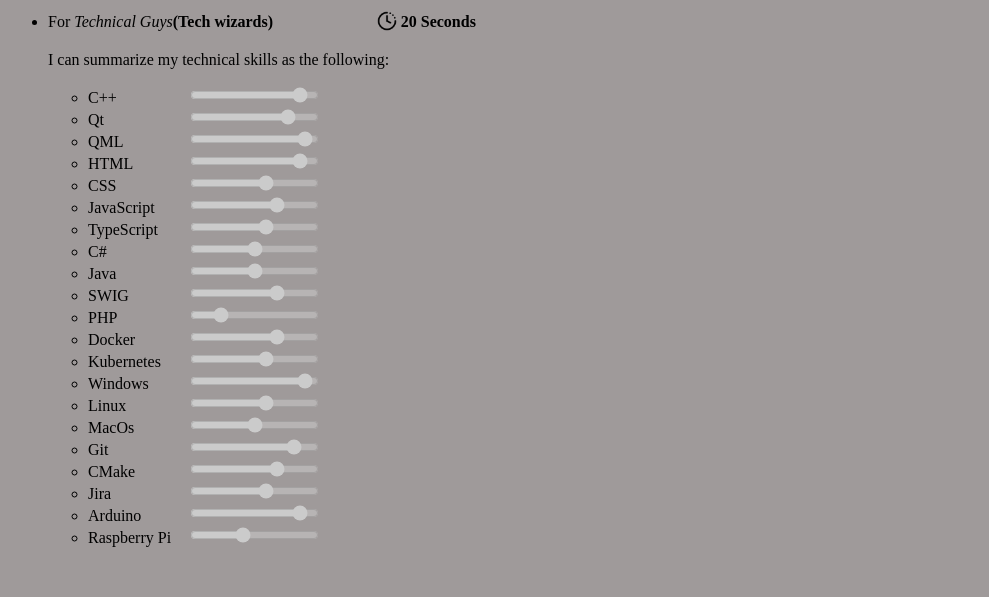
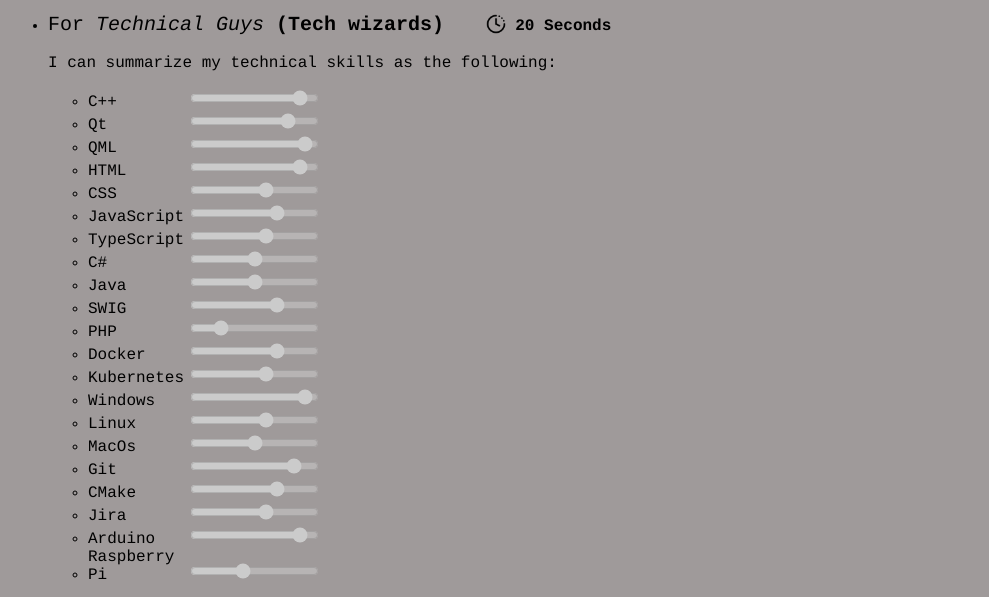
Before and after one commit to Mohammedbie/Personal-Website, a plain HTML site: page index.html in a window 1280 px wide. Shown: the part 641-1238 px from the top of the page, without its empty margins (0-989 px from the left). Before the commit the page ends 1204 px from the top, so only its background shows below. Drawn offline with Linux system fonts and the light colour scheme.

Commit message:
Changing page font family and size

```diff
--- a/index.html
+++ b/index.html
@@ -9,14 +9,14 @@
 <body>
     <nav>
         <ul>
-            <li>For <em>HR</em><strong> (People folks)</strong> <sub><img width="20" height="20" src="Images/timer.png"/></sub> <b>4 Minutes</b> </li>
+            <li><span class="head-titles">For <em>HR </em><strong>  (People folks)</strong></span> <sub><img width="20" height="20" src="Images/timer.png"/></sub> <b>4 Minutes</b> </li>
             <article>
                 <p>I am a <b>determined</b>, <b>quick-learning team player</b> who enjoys <b>fun</b> <em>challenges</em>.</p>
                 <p>The story begins in <b>26/6/1992</b> when I first open my eyes on this puzzling, challenging and ever changing world I got hooked on the challenging part and since then I walked this world seeking to enrich my mind and that's the goal.</p>
                 <p>Give me a fun puzzle to solve and some info to digest and I will not only be fully satisfied but also leave you amazed!</p>
                 <p>Some marks on the road are:
                     <ul>
-                        <li>On <b>2009</b>, I finished my high school with almost <b>96%</b>and enrolled in <b>Faculty of Engineering at Tanta university</b>.</li>
+                        <li>On <b>2009</b>, I finished my high school with almost <b>96%</b> and enrolled in <b>Faculty of Engineering at Tanta university</b>.</li>
                         <li>On <b>2012</b>, I was drawned to Chess and was almost unbeatable, I only lost once in this entire year which included <b><u>3600+</u></b> games and ended at <b><u>2000+</u></b> rating on ChessJam website(<b><u>Master</u></b> class).</li>
                         <li>On <b>2014</b>, I graduated from the university with <b>Good</b> grade and <b>Excellent</b> on the graduation project.</li>
                         <li>On <b>2016</b>, I started working on a 3D
@@ -28,30 +28,30 @@
                 </p>
             </article>
 
-            <li>For <em>Technical Guys</em><strong> (Tech wizards)</strong> <sub><img width="20" height="20" src="Images/timer.png"/></sub> <b>20 Seconds</b> </li>
+            <li><span class="head-titles">For <em>Technical Guys </em><strong> (Tech wizards)</strong></span> <sub><img width="20" height="20" src="Images/timer.png"/></sub> <b>20 Seconds</b> </li>
             <p>I can summarize my technical skills as the following:</p>
             <ul class="skills-container">
-                <li><span>C++</span><input type="range" value="90" disabled> </li>
-                <li><span>Qt</span><input type="range" value="80" disabled> </li>
-                <li><span>QML</span><input type="range" value="95" disabled> </li>
-                <li><span>HTML</span><input type="range" value="90" disabled> </li>
-                <li><span>CSS</span><input type="range" value="60" disabled> </li>
-                <li><span>JavaScript</span><input type="range" value="70" disabled> </li>
-                <li><span>TypeScript</span><input type="range" value="60" disabled> </li>
-                <li><span>C#</span><input type="range" value="50" disabled> </li>
-                <li><span>Java</span><input type="range" value="50" disabled> </li>
-                <li><span>SWIG</span><input type="range" value="70" disabled> </li>
-                <li><span>PHP</span><input type="range" value="20" disabled> </li>
-                <li><span>Docker</span><input type="range" value="70" disabled> </li>
-                <li><span>Kubernetes</span><input type="range" value="60" disabled> </li>
-                <li><span>Windows</span><input type="range" value="95" disabled> </li>
-                <li><span>Linux</span><input type="range" value="60" disabled> </li>
-                <li><span>MacOs</span><input type="range" value="50" disabled> </li>
-                <li><span>Git</span><input type="range" value="85" disabled> </li>
-                <li><span>CMake</span><input type="range" value="70" disabled> </li>
-                <li><span>Jira</span><input type="range" value="60" disabled> </li>
-                <li><span>Arduino</span><input type="range" value="90" disabled> </li>
-                <li><span>Raspberry Pi</span><input type="range" value="40" disabled> </li>
+                <li><span class="skill">C++</span><input type="range" value="90" disabled> </li>
+                <li><span class="skill">Qt</span><input type="range" value="80" disabled> </li>
+                <li><span class="skill">QML</span><input type="range" value="95" disabled> </li>
+                <li><span class="skill">HTML</span><input type="range" value="90" disabled> </li>
+                <li><span class="skill">CSS</span><input type="range" value="60" disabled> </li>
+                <li><span class="skill">JavaScript</span><input type="range" value="70" disabled> </li>
+                <li><span class="skill">TypeScript</span><input type="range" value="60" disabled> </li>
+                <li><span class="skill">C#</span><input type="range" value="50" disabled> </li>
+                <li><span class="skill">Java</span><input type="range" value="50" disabled> </li>
+                <li><span class="skill">SWIG</span><input type="range" value="70" disabled> </li>
+                <li><span class="skill">PHP</span><input type="range" value="20" disabled> </li>
+                <li><span class="skill">Docker</span><input type="range" value="70" disabled> </li>
+                <li><span class="skill">Kubernetes</span><input type="range" value="60" disabled> </li>
+                <li><span class="skill">Windows</span><input type="range" value="95" disabled> </li>
+                <li><span class="skill">Linux</span><input type="range" value="60" disabled> </li>
+                <li><span class="skill">MacOs</span><input type="range" value="50" disabled> </li>
+                <li><span class="skill">Git</span><input type="range" value="85" disabled> </li>
+                <li><span class="skill">CMake</span><input type="range" value="70" disabled> </li>
+                <li><span class="skill">Jira</span><input type="range" value="60" disabled> </li>
+                <li><span class="skill">Arduino</span><input type="range" value="90" disabled> </li>
+                <li><span class="skill">Raspberry Pi</span><input type="range" value="40" disabled> </li>
             </ul>
 
         </ul>
--- a/style.css
+++ b/style.css
@@ -1,6 +1,7 @@
 body {
     background-color: rgb(159, 154, 154);
     color: rgb(0, 0, 0);
+    font-family: Courier;
 }
 
 strong {
@@ -8,7 +9,11 @@
     width: 200px
 }
 
-span {
+.skill {
     display: inline-block;
     width: 100px
 }
+
+.head-titles {
+    font-size: 20px;
+}
```
